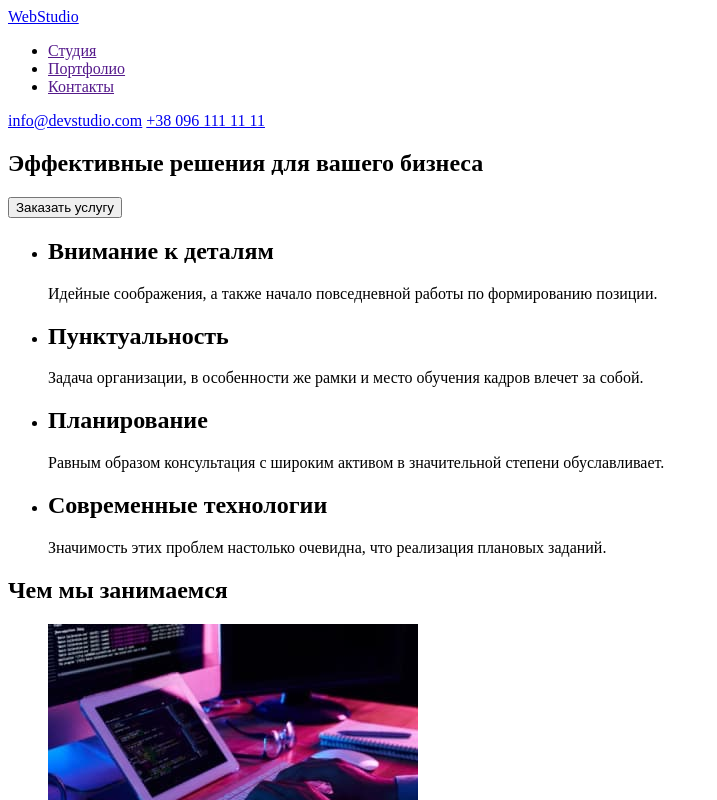
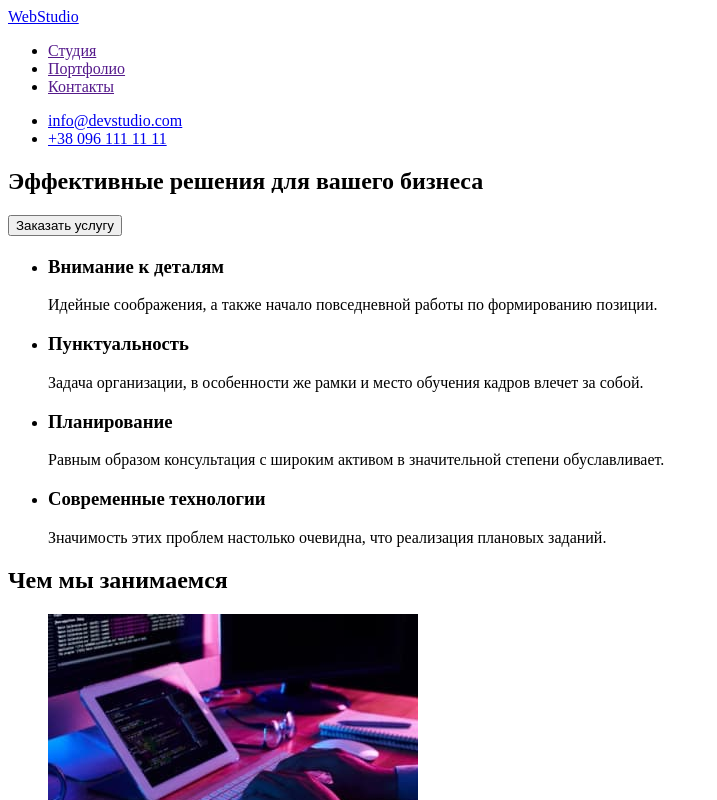
Before and after one commit to dima2605/goit-markup-hw-01, a plain HTML site: page index.html in a window 1280 px wide. Shown: the top 800 px of the page, without its empty margins (0-717 px from the left). Drawn offline with Linux system fonts and the light colour scheme.

Commit message:
Update index.html

```diff
--- a/index.html
+++ b/index.html
@@ -7,7 +7,7 @@
     <title>Document</title>
 </head>
 <body>
-    <Header>
+    <header>
        <nav>
             <a href="index.html">WebStudio</a>
 
@@ -17,10 +17,12 @@
                 <li><a href="">Контакты</a></li>
             </ul>
        </nav>
+            <ul>
+                <li><a href="mail:info@devstudio.com">info@devstudio.com</a></li>
+                <li><a href="tel:+380961111111">+38 096 111 11 11</a></li>
+            </ul>
 
-        <a href="mail:info@devstudio.com" >info@devstudio.com</a>
-        <a href="tel:+380961111111">+38 096 111 11 11</a>
-    </Header>
+    </header>
 
     <main>
         <section>
@@ -29,21 +31,22 @@
         </section>
 
         <section>
+            <h2></h2>
             <ul>
                 <li>
-                    <h2>Внимание к деталям</h2>
+                    <h3>Внимание к деталям</h3>
                     <p>Идейные соображения, а также начало повседневной работы по формированию позиции.</p>
                 </li>
                 <li>
-                    <h2>Пунктуальность</h2>
+                    <h3>Пунктуальность</h3>
                     <p>Задача организации, в особенности же рамки и место обучения кадров влечет за собой.</p>
                 </li>
                 <li>
-                    <h2>Планирование</h2>
+                    <h3>Планирование</h3>
                     <p>Равным образом консультация с широким активом в значительной степени обуславливает.</p>
                 </li>
                 <li>
-                    <h2>Современные технологии</h2>
+                    <h3>Современные технологии</h3>
                     <p>Значимость этих проблем настолько очевидна, что реализация плановых заданий.</p>
                 </li>
             </ul>
@@ -88,10 +91,12 @@
     <footer>
         <a href="index.html">WebStudio</a>
         <address>
-            <a href="https://goo.gl/maps/wAKZmXzCCc5WXMGi8" target="blank" rel="noopener nofollow noreferrer"
-            >г. Киев, пр-т Леси Украинки, 26</a>
-            <a href="mail:info@devstudio.com">info@devstudio.com</a>
-            <a href="tel:+380961111111">+38 096 111 11 11</a>
+            <ul>
+                <li><a href="https://goo.gl/maps/wAKZmXzCCc5WXMGi8" target="blank" rel="noopener nofollow noreferrer">
+                    г. Киев, пр-т Леси Украинки, 26</a></li>
+                <li><a href="mail:info@devstudio.com">info@devstudio.com</a></li>
+                <li><a href="tel:+380961111111">+38 096 111 11 11</a></li>
+            </ul>
         </address>
 
 
```
